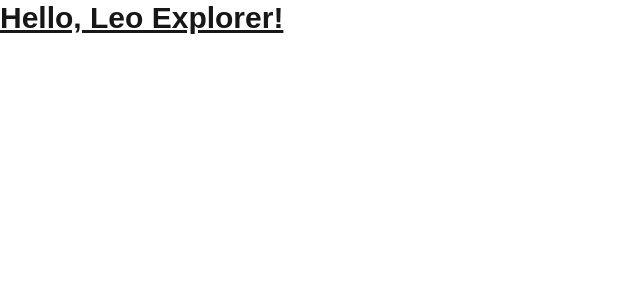
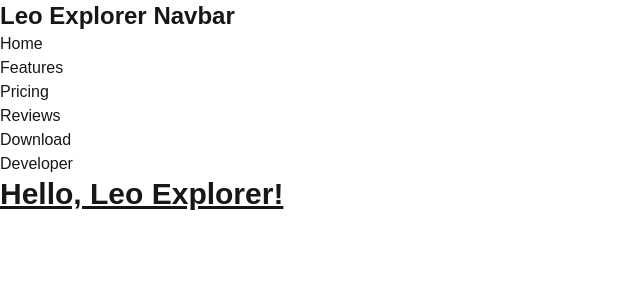
Before and after one commit to cedrickcuencaalegsao/web-leo-explore, a Next.js app: page / in a window 1280 px wide. Shown: the top 300 px of the page, without its empty margins (0-640 px from the left). Built offline with nearby package versions, Linux system fonts and the light colour scheme.

Commit message:
adding nav bar.

```diff
--- /dev/null
+++ b/app/components/navbar.tsx
@@ -0,0 +1,13 @@
+export default function Navbar() {
+  return (
+    <div>
+      <h1 className="text-2xl font-bold">Leo Explorer Navbar</h1>
+      <nav className="nav-menu">Home</nav>
+      <nav className="nav-menu">Features</nav>
+      <nav className="nav-menu">Pricing</nav>
+      <nav className="nav-menu">Reviews</nav>
+      <nav className="nav-menu">Download</nav>
+      <nav className="nav-menu">Developer</nav>
+    </div>
+  );
+}
--- a/app/page.tsx
+++ b/app/page.tsx
@@ -1,8 +1,9 @@
-import Image from "next/image";
-
+import React from "react";
+import Navbar from "./components/navbar";
 export default function Home() {
   return (
     <div>
+      <Navbar />
       <h1 className="text-3xl font-bold underline">Hello, Leo Explorer!</h1>
     </div>
   );
```
